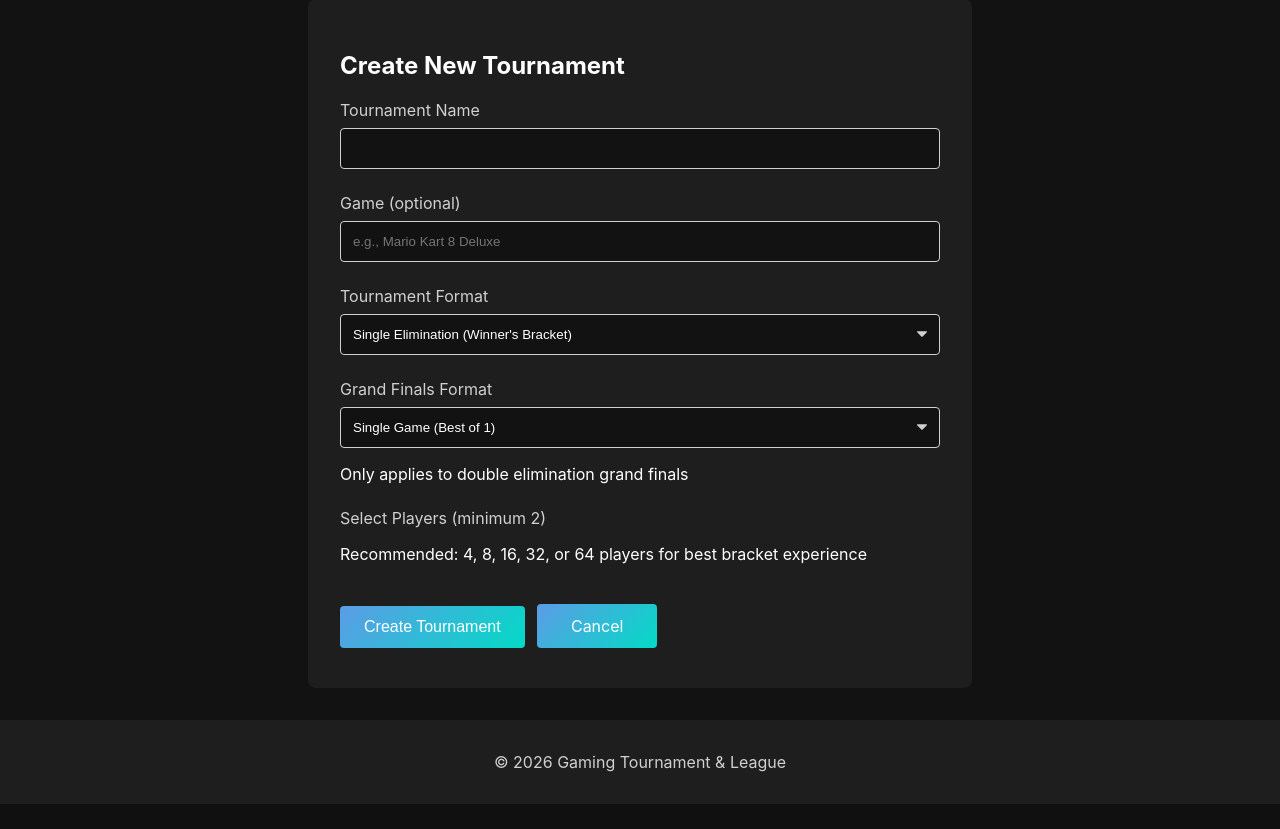
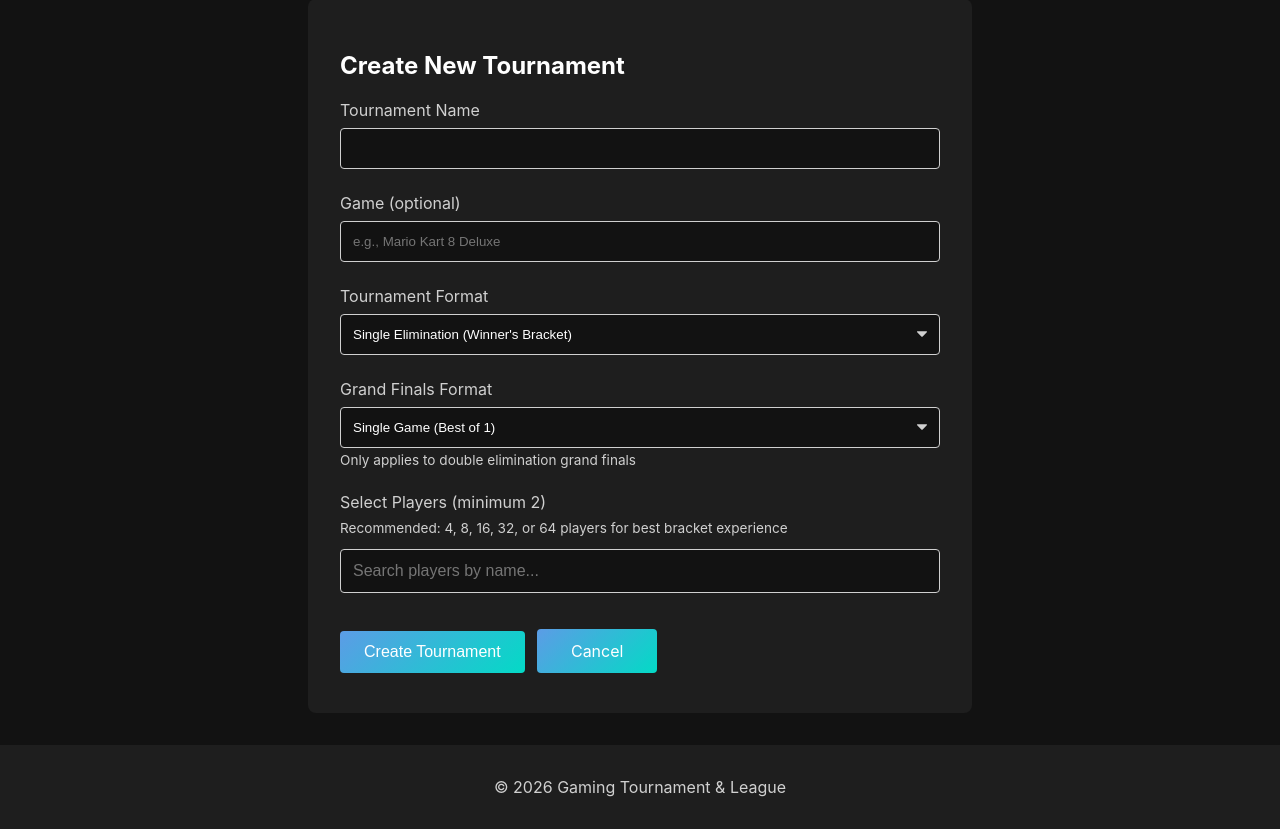
Before and after one commit to Teiteland/tourneyandleaguesforfriends, a Flask app: page /tournaments/create in a window 1280 px wide. Shown: the part 94-923 px from the top of the page. Before the commit the page ends 898 px from the top, so only its background shows below. Run offline with Flask 3, Linux system fonts and the light colour scheme; the visitor is signed in with stand-in values (Sample User, id 1).

Commit message:
Replace player checkboxes with autocomplete search

```diff
--- a/app/routes/routes.py
+++ b/app/routes/routes.py
@@ -1,4 +1,4 @@
-from flask import Blueprint, render_template, request, redirect, url_for, flash, session
+from flask import Blueprint, render_template, request, redirect, url_for, flash, session, jsonify
 from app.models.models import db, League, LeagueRound, Match, Player, User, Tournament, TournamentMatch, TournamentPlayer, FFAMatch, FFAPlayer, MassStart, MassStartPlayer, LeagueJoinRequest, TournamentJoinRequest
 from werkzeug.security import generate_password_hash, check_password_hash
 from datetime import datetime
@@ -914,7 +914,23 @@
     can_manage = can_manage_league(league_id)
     return render_template('match.html', league=league, match=match,
                            is_completed=is_completed, round_completed=round_completed,
-                           can_manage=can_manage)
+                            can_manage=can_manage)
+
+@main.route('/api/player-search')
+def player_search():
+    q = request.args.get('q', '').strip()
+    if len(q) < 2:
+        return jsonify([])
+
+    players = Player.query.filter(
+        Player.name.ilike(f'%{q}%')
+    ).limit(10).all()
+
+    return jsonify([{
+        'id': p.id,
+        'name': p.name,
+        'is_dummy': p.is_dummy
+    } for p in players])
 
 @main.route('/players')
 def players():
--- a/app/static/css/style.css
+++ b/app/static/css/style.css
@@ -652,13 +652,6 @@
     font-size: 0.875rem;
     margin-bottom: 1rem;
 }
-    display: inline-block;
-    width: 20px;
-    height: 20px;
-    border-radius: 50%;
-    vertical-align: middle;
-    margin-right: 5px;
-}
 
 .round-tabs {
     display: flex;
@@ -945,3 +938,104 @@
         margin-bottom: 1rem;
     }
 }
+
+/* Player search autocomplete */
+.player-selector {
+    position: relative;
+}
+
+.player-search-input {
+    width: 100%;
+    padding: 0.75rem;
+    border: 1px solid var(--text-secondary);
+    border-radius: 4px;
+    background-color: var(--bg-color);
+    color: var(--text-color);
+    box-sizing: border-box;
+    font-size: 1rem;
+}
+
+.player-search-results {
+    display: none;
+    position: absolute;
+    top: 100%;
+    left: 0;
+    right: 0;
+    background-color: var(--surface-color);
+    border: 1px solid var(--border-color);
+    border-radius: 4px;
+    max-height: 200px;
+    overflow-y: auto;
+    z-index: 100;
+    box-shadow: 0 4px 12px rgba(0,0,0,0.3);
+}
+
+.search-result-item {
+    padding: 0.75rem;
+    cursor: pointer;
+    color: var(--text-color);
+    border-bottom: 1px solid var(--border-color);
+    display: flex;
+    align-items: center;
+    gap: 0.5rem;
+}
+
+.search-result-item:hover {
+    background-color: var(--primary-color);
+    color: var(--text-color);
+}
+
+.search-result-badge {
+    font-size: 0.7rem;
+    padding: 0.15rem 0.4rem;
+    border-radius: 3px;
+    background-color: var(--text-secondary);
+    color: var(--bg-color);
+    text-transform: uppercase;
+}
+
+.search-no-results {
+    padding: 0.75rem;
+    color: var(--text-secondary);
+    font-style: italic;
+}
+
+.selected-players {
+    display: flex;
+    flex-wrap: wrap;
+    gap: 0.5rem;
+    margin-top: 0.75rem;
+}
+
+.player-chip {
+    display: inline-flex;
+    align-items: center;
+    gap: 0.3rem;
+    padding: 0.35rem 0.6rem;
+    background-color: var(--primary-color);
+    color: var(--text-color);
+    border-radius: 4px;
+    font-size: 0.9rem;
+}
+
+.chip-remove {
+    background: none;
+    border: none;
+    color: inherit;
+    font-size: 1.1rem;
+    cursor: pointer;
+    padding: 0;
+    line-height: 1;
+    opacity: 0.8;
+}
+
+.chip-remove:hover {
+    opacity: 1;
+}
+
+.form-help {
+    display: block;
+    font-size: 0.85rem;
+    color: var(--text-secondary);
+    margin-top: 0.25rem;
+}
--- /dev/null
+++ b/app/static/js/player_search.js
@@ -0,0 +1,97 @@
+document.addEventListener('DOMContentLoaded', function () {
+    document.querySelectorAll('.player-selector').forEach(function (container) {
+        const input = container.querySelector('.player-search-input');
+        const results = container.querySelector('.player-search-results');
+        const selected = container.querySelector('.selected-players');
+
+        let debounceTimer;
+
+        input.addEventListener('input', function () {
+            clearTimeout(debounceTimer);
+            const q = this.value.trim();
+            if (q.length < 2) {
+                results.innerHTML = '';
+                results.style.display = 'none';
+                return;
+            }
+            debounceTimer = setTimeout(function () {
+                fetch('/api/player-search?q=' + encodeURIComponent(q))
+                    .then(function (r) { return r.json(); })
+                    .then(function (data) {
+                        if (!data.length) {
+                            results.innerHTML = '<div class="search-no-results">No players found</div>';
+                            results.style.display = 'block';
+                            return;
+                        }
+                        results.innerHTML = '';
+                        data.forEach(function (p) {
+                            var item = document.createElement('div');
+                            item.className = 'search-result-item';
+                            item.textContent = p.name;
+                            if (p.is_dummy) {
+                                var badge = document.createElement('span');
+                                badge.className = 'search-result-badge';
+                                badge.textContent = 'dummy';
+                                item.appendChild(badge);
+                            }
+                            item.dataset.id = p.id;
+                            item.dataset.name = p.name;
+                            item.addEventListener('click', function () {
+                                addPlayer(p.id, p.name);
+                                results.innerHTML = '';
+                                results.style.display = 'none';
+                                input.value = '';
+                                input.focus();
+                            });
+                            results.appendChild(item);
+                        });
+                        results.style.display = 'block';
+                    });
+            }, 300);
+        });
+
+        document.addEventListener('click', function (e) {
+            if (!container.contains(e.target)) {
+                results.innerHTML = '';
+                results.style.display = 'none';
+            }
+        });
+
+        function addPlayer(id, name) {
+            var existing = selected.querySelector('.player-chip[data-id="' + id + '"]');
+            if (existing) return;
+
+            var chip = document.createElement('span');
+            chip.className = 'player-chip';
+            chip.dataset.id = id;
+            chip.textContent = name + ' ';
+
+            var remove = document.createElement('button');
+            remove.type = 'button';
+            remove.className = 'chip-remove';
+            remove.textContent = '\u00D7';
+            remove.addEventListener('click', function () {
+                chip.remove();
+                var hidden = container.querySelector('input[value="' + id + '"]');
+                if (hidden) hidden.remove();
+            });
+            chip.appendChild(remove);
+
+            var hidden = document.createElement('input');
+            hidden.type = 'hidden';
+            hidden.name = 'players';
+            hidden.value = id;
+
+            selected.appendChild(chip);
+            container.appendChild(hidden);
+        }
+
+        var preselectedEl = container.querySelector('.preselected-players');
+        if (preselectedEl) {
+            preselectedEl.querySelectorAll('.preselected-player').forEach(function (el) {
+                addPlayer(el.dataset.id, el.dataset.name);
+            });
+            preselectedEl.remove();
+        }
+    });
+});
--- a/app/templates/create_tournament.html
+++ b/app/templates/create_tournament.html
@@ -27,22 +27,21 @@
                 <option value="1">Single Game (Best of 1)</option>
                 <option value="3">Best of 3</option>
             </select>
-            <p class="form-hint">Only applies to double elimination grand finals</p>
+            <p class="form-help">Only applies to double elimination grand finals</p>
         </div>
         <div class="form-group">
             <label>Select Players (minimum 2)</label>
-            <p class="form-hint">Recommended: 4, 8, 16, 32, or 64 players for best bracket experience</p>
-            <div class="players-grid">
-                {% for player in players %}
-                    <label class="player-checkbox">
-                        <input type="checkbox" name="players" value="{{ player.id }}">
-                        {{ player.name }}
-                    </label>
-                {% endfor %}
+            <p class="form-help">Recommended: 4, 8, 16, 32, or 64 players for best bracket experience</p>
+            <div class="player-selector">
+                <input type="text" class="player-search-input" placeholder="Search players by name...">
+                <div class="player-search-results"></div>
+                <div class="selected-players"></div>
             </div>
         </div>
         <button type="submit" class="btn-primary">Create Tournament</button>
         <a href="/tournaments" class="btn-secondary">Cancel</a>
     </form>
 </div>
+
+<script src="{{ url_for('static', filename='js/player_search.js') }}"></script>
 {% endblock %}
```
Also changed, not shown: app/templates/create_ffa.html (+6 -7 lines), app/templates/create_league.html (+9 -7 lines), app/templates/create_mass_start.html (+6 -7 lines).
